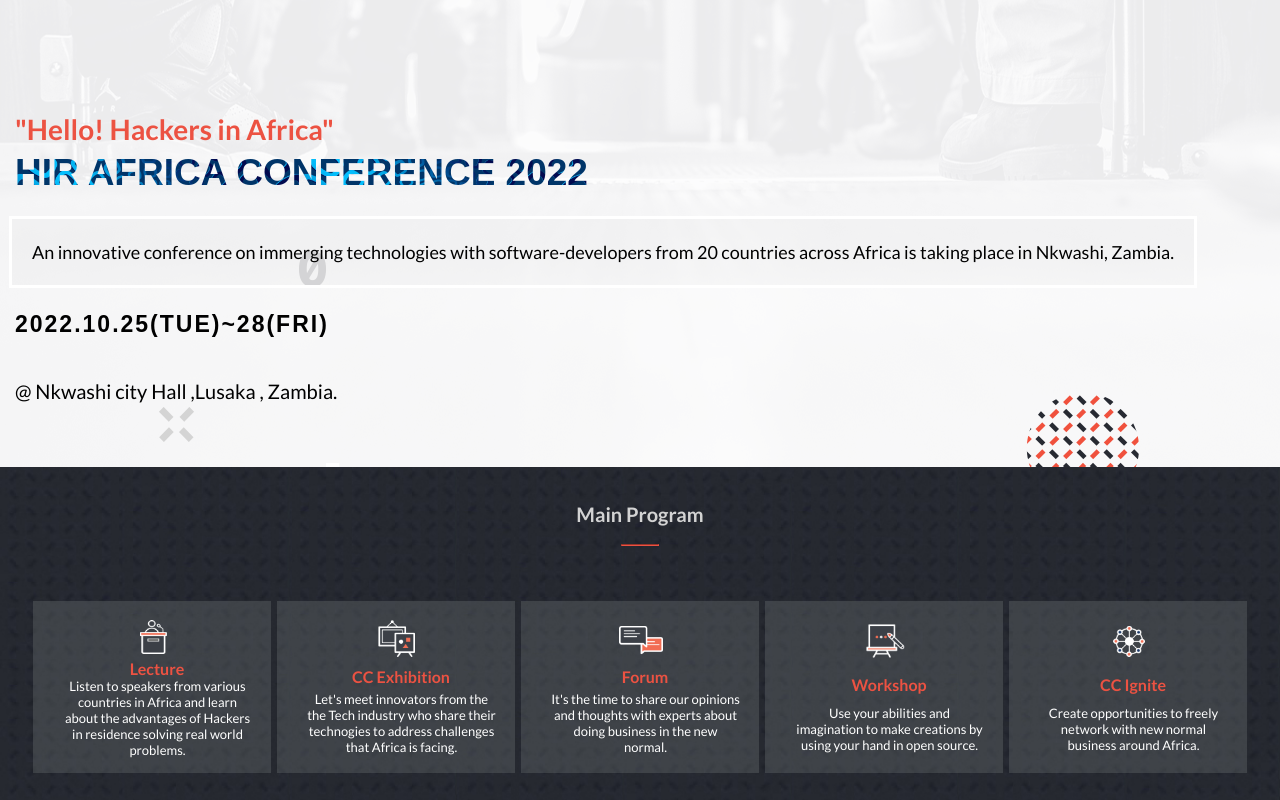
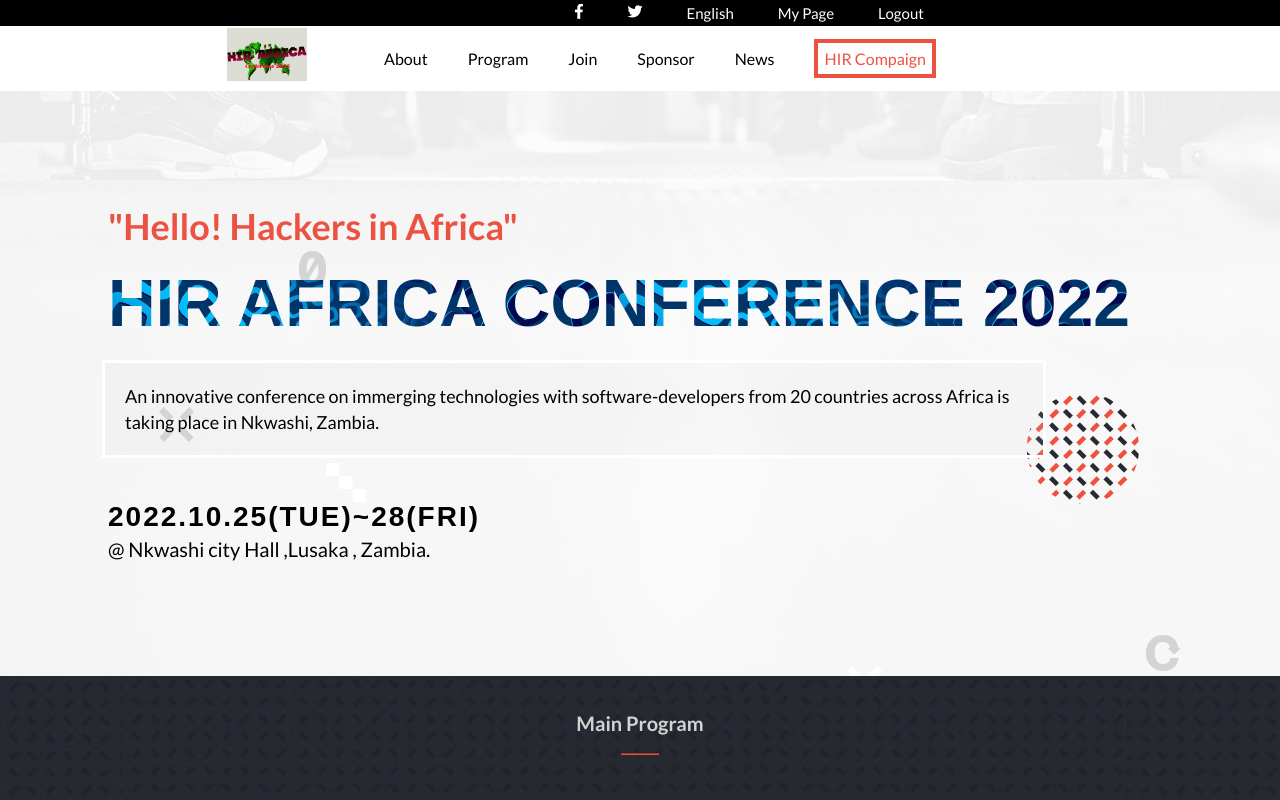
Before and after one commit to Mutalenic/HIR-Africa, a website: page index.html in a window 1280 px wide. Shown: the top 800 px of the page. Drawn offline with Linux system fonts and the light colour scheme; a web font is replaced by a local one.

Commit message:
update index htm desktop version update style css

```diff
--- a/index.html
+++ b/index.html
@@ -28,13 +28,26 @@
 </head>
 <body>
     <header class="header">
-        <div><ul class="topNav">
-            <li><a href="#"><i class="fab fa-facebook-f"></i></a></li>
+        <div class="topNav">
+        <ul>
+        <li><a href="#"><i class="fab fa-facebook-f"></i></a></li>
 				<li><a href="#"><i class="fab fa-twitter"></i></a></li>
 				<li><a href="#">English</a></li>
 				<li><a href="#">My Page</a></li>
 				<li><a href="#">Logout</a></li>
-        </ul></div>
+        </ul>
+      </div>
+      <nav class="mainNav">
+        <ul class="mainNavList">
+          <li><a href="index.html"><img src="Images/Hirlogo1.jpg" alt="toplogo" class="mainLogo"></a></li>
+          <li><a href="about.html">About</a></li>
+          <li><a href="index.html">Program</a></li>
+          <li><a href="#join">Join</a></li>
+          <li><a href="#sponsor">Sponsor</a></li>
+          <li><a href="#News">News</a></li>
+          <li><a href="#Hir" class="hirCompaign">HIR Compaign</a></li>
+        </ul>
+      </nav>
 
         <div><a href="index.html"><img src="Images/Hirlogo1.jpg" alt="logo" class="navLogo"></a></div>
 
@@ -125,14 +138,13 @@
     </main>
 
 </section>
- <section>
-     <div class="speakerContainer">
-     <div class="featuredTitle">
+ <section class="container2">
+          <div class="featuredTitle">
      <h2>Featured Speakers</h2>
      <hr class="line2"/>
      </div>
-    <div class="SpeakerSection"></div>
-    </div>
+      <div class="SpeakerSection"></div>
+
 <div class="seeButton">
     <button class="seemore" type="button">
       MORE<span id="chevronDown">&#8964;</span>
--- a/style.css
+++ b/style.css
@@ -469,8 +469,6 @@
 
   .footerText {
     font-size: 10px;
-    padding: 25px;
-
   }
 
 
@@ -494,6 +492,10 @@
         display: none;
     }
 
+    .joinbtn {
+        display: none;
+    }
+
     .mainPragramCardsContainer {
         display: grid;
         grid-template-columns: repeat(5, 1fr);
@@ -508,5 +510,155 @@
         background-color: #787f7d4d;
       }
 
+      .topNav {
+        display: flex;
+        justify-content: flex-end;
+        padding-left: 218px;
+        background-color: black;
+        justify-content: space-around;
+      }
+
+
+    .topNav a {
+        display: inline-flex;
+        list-style: none;
+        color: white;
+        font-size: 15px;
+        padding: 4px;
+        text-decoration: none;
+        }
+
+        .topNav > ul  {
+            justify-self: start;
+            display: flex;
+            list-style: none;
+            gap: 36px;
+        }
+
+        .mainNavList {
+            display: flex;
+            justify-content: center;
+            background-color: white;
+            gap: 40px;
+            list-style: none;
+            padding: 23px 0px 23px 0;
+        }
+
+        .mainNav {
+            display: inline;
+
+        }
+
+        .mainNavList a {
+            text-decoration: none;
+            color: black;
+        }
+
+        .mainLogo {
+            width: 80px;
+            position: relative;
+            top: -34px;
+            left: 20px;
+            height: auto;
+            margin-bottom: -50px;
+            margin-left: -137px;
+        }
+
+        .mainNavList .hirCompaign {
+            border: 4px solid #ec5242;
+            color: #ec5242;
+            padding: 6px;
+
+        }
+
+        .textIntro {
+            display: flex;
+            align-items: flex-start;
+            font-size: 1.em;
+            flex-direction: column;
+            padding: 106px 40px 115px 108px;
+        }
+
+        .helloText1 {
+            font-size: 36px;
+            color: #ec5242;
+            line-height: 58px;
+        }
+
+        .hirConferenceText1 {
+            font-size: 66px;
+            font-family: 'COCOGOOSE',sans-serif;
+            color: #ec5242;
+            line-height: 68px;
+            padding-top: 14px;
+            background-image: url("Images/matrix.jpg");
+            background-size: 50%;
+            -webkit-background-clip: text;
+            -webkit-text-fill-color: transparent;
+        }
+
+        .mainIntro1 {
+            font-size: 18px;
+            line-height: 26px;
+            border: 3px solid white;
+            background-color: #d3d3d31c;
+            margin: 23px 194px 23px -6px;
+            padding: 20px;
+        }
+
+        .date1 {
+            font-size: 28px;
+            padding-top: -5px;
+            margin-top: 20px;
+            padding-bottom: 4px;
+            font-family: 'cocogoose',sans-serif;
+            letter-spacing: 2px;
+        }
+
+        .location1 {
+            font-size: 20px;
+
+            }
+
+            .btnEntireProgram {
+                display: block;
+                color: white;
+                padding: 22px 0 72px 0;
+            }
+
+            .speakerGridCard img {
+                width: 80%;
+                height: auto;
+              }
+
+              .speakerGridCard {
+                display: flex;
+                gap: 20px;
+              }
+
+
+
+              .SpeakerSection {
+                display: grid;
+                justify-content: center;
+                align-items: center;
+                grid-template-columns: 40% 40%;
+                column-gap: 15px;
+              }
+
+              .speakerSectionContent {
+                margin: 37px 30px;
+              }
+
+              .pastEventImage {
+                display: flex;
+                flex-direction: row;
+                justify-content: center;
+                gap: 54px;
+              }
+
+
+
+
 
 }
```
Also changed, not shown: about.html (+20 -6 lines).
